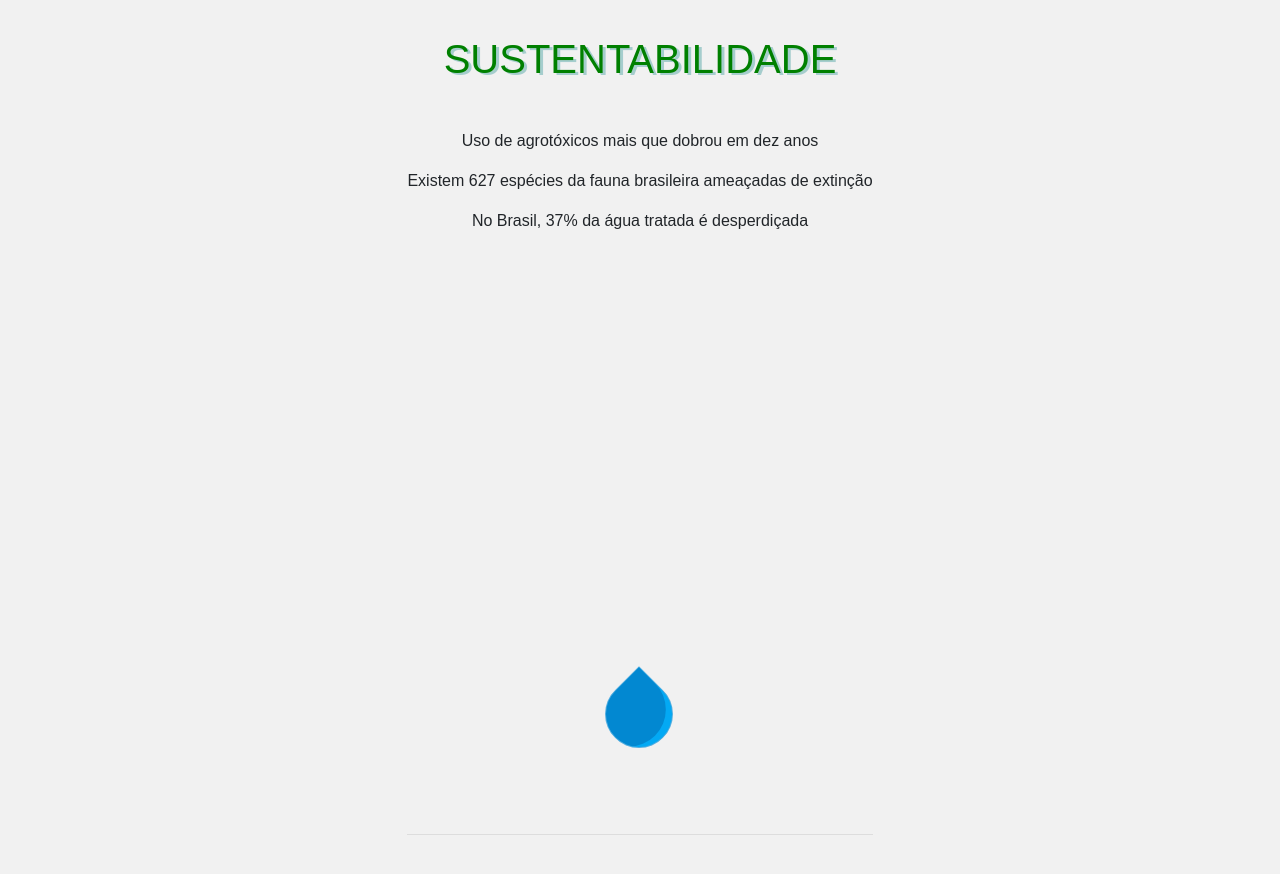
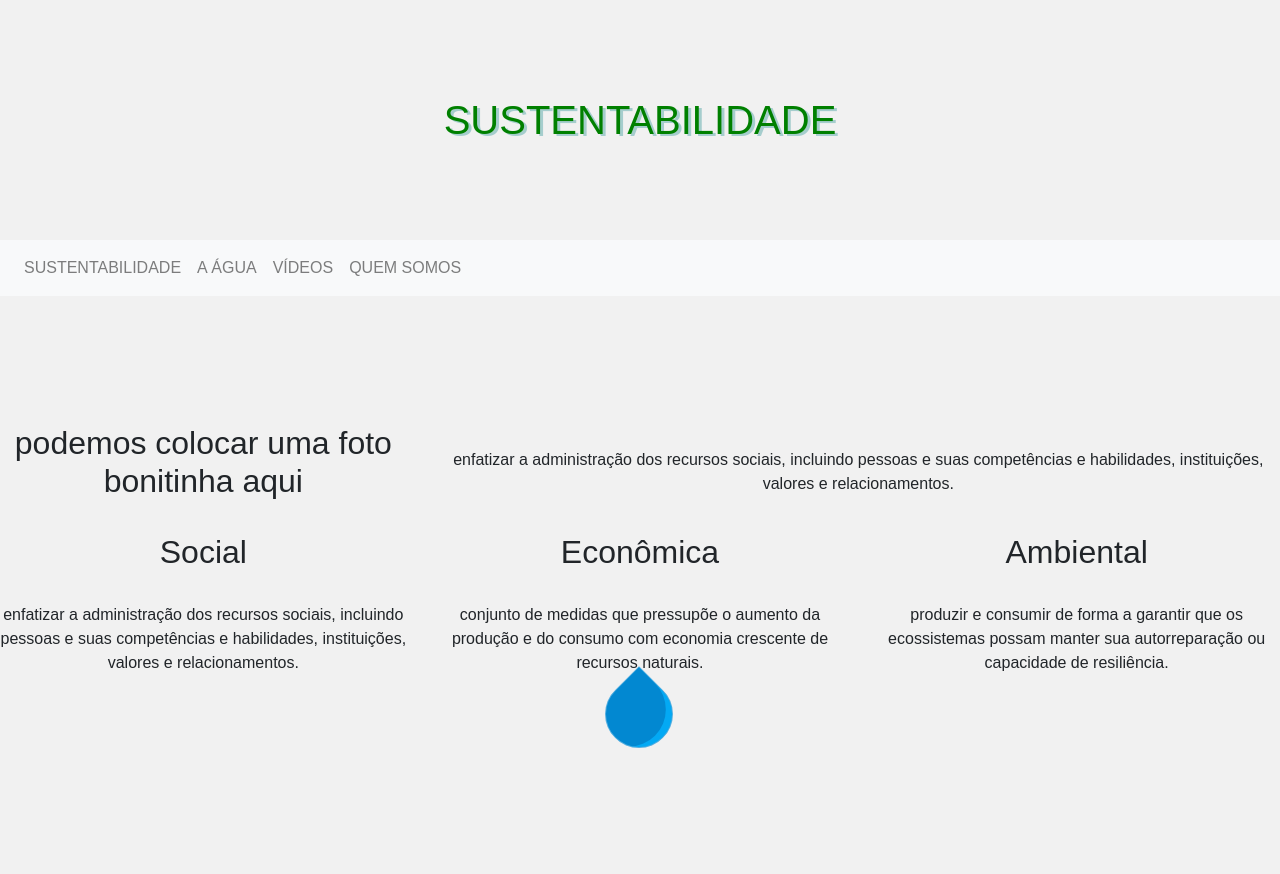
Before and after one commit to joao-coimbra/APS, a plain HTML site: page index.html in a window 1280 px wide. Shown: the top 874 px of the page. Drawn offline with nearby package versions, Linux system fonts and the light colour scheme; a web font is replaced by a local one.

Commit message:
inclusão de menu e conteúdo
inclusão de navbar e de pouco conteúdo

```diff
--- a/index.html
+++ b/index.html
@@ -4,7 +4,9 @@
 <head>
     <meta charset="UTF-8">
     <meta name="viewport" content="width=device-width, initial-scale=1.0">
-    <title>Document</title>
+    <title>JFW - Sustentabilidade</title>
+
+    <link rel="shortcut icon" href="public/favicon.ico" type="image/x-icon">
 
     <link href="https://stackpath.bootstrapcdn.com/font-awesome/4.7.0/css/font-awesome.min.css" rel="stylesheet">
 
@@ -35,25 +37,61 @@
 
             <header>
 
-                <h1>Sustentabilidade</h1>
+                <h1>SUSTENTABILIDADE</h1>
+
+                <nav class="navbar navbar-expand-lg navbar-light bg-light">
+                    <div class="collapse navbar-collapse" id="navbarNav">
+                      <ul class="navbar-nav">
+                        <li class="nav-item">
+                          <a class="nav-link" href="#">SUSTENTABILIDADE</a>
+                        </li>
+                        <li class="nav-item">
+                          <a class="nav-link" href="#">A ÁGUA</a>
+                        </li>
+                        <li class="nav-item">
+                            <a class="nav-link" href="#">VÍDEOS</a>
+                        </li>
+                        <li class="nav-item">
+                            <a class="nav-link" href="#">QUEM SOMOS</a>
+                          </li>
+                      </ul>
+                    </div>
+                  </nav>
 
                 <div class="frases">
-                    <p>Uso de agrotóxicos mais que dobrou em dez anos</p>
-                    <p>Existem 627 espécies da fauna brasileira ameaçadas de extinção</p>
-                    <p>No Brasil, 37% da água tratada é desperdiçada</p>
+                    <div class="row">
+                        <div class="col-sm-4">
+                            <h2 style="text-align: center;">podemos colocar uma foto bonitinha aqui</h2>
+                            <br>
+
+                        </div>
+                        <div class="col-sm-8">
+                            <br>
+                            <p style="text-align: center;">enfatizar a administração dos recursos sociais, incluindo pessoas e suas competências e habilidades, instituições, valores e relacionamentos.</p>
+                        </div>
+                        <!-- <p>Uso de agrotóxicos mais que dobrou em dez anos</p>
+                        <p>Existem 627 espécies da fauna brasileira ameaçadas de extinção</p>
+                        <p>No Brasil, 37% da água tratada é desperdiçada</p> -->
+                    </div>
                 </div>
 
             </header>
 
                 <div class="row">
                     <div class="col-sm-4">
-
+                        <h2 style="text-align: center;">Social</h2>
+                        <br>
+                        <p style="text-align: center;">enfatizar a administração dos recursos sociais, incluindo pessoas e suas competências e habilidades, instituições, valores e relacionamentos.</p>
                     </div>
                     <div class="col-sm-4">
-
+                        <h2 style="text-align: center;">Econômica</h2>
+                        <br>
+                        <p style="text-align: center;">conjunto de medidas que pressupõe o aumento da produção e do consumo com economia crescente de recursos naturais.</p>
                     </div>
                     <div class="col-sm-4">
-
+                        <h2 style="text-align: center;">Ambiental</h2>
+                        <br>
+                        <p style="text-align: center;">produzir e consumir de forma a garantir que os ecossistemas possam manter sua autorreparação ou capacidade de resiliência.</p>
                     </div>
                 </div>
 
```
Also changed, not shown: public/favicon.ico (added).
